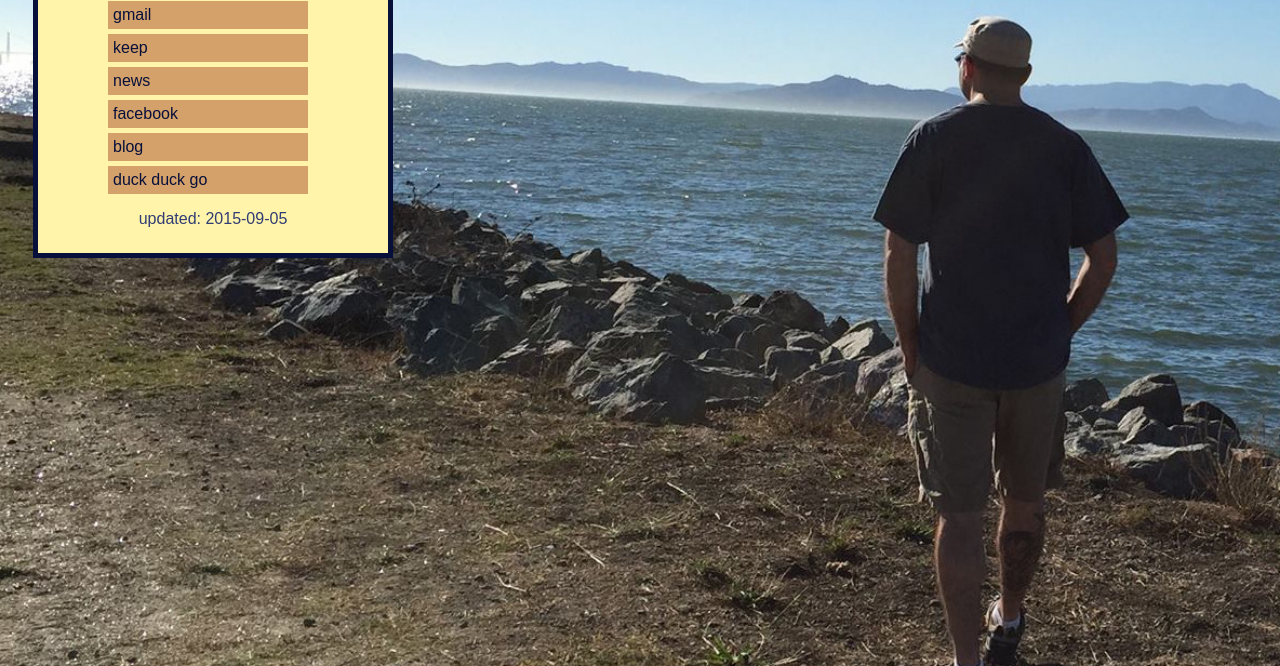
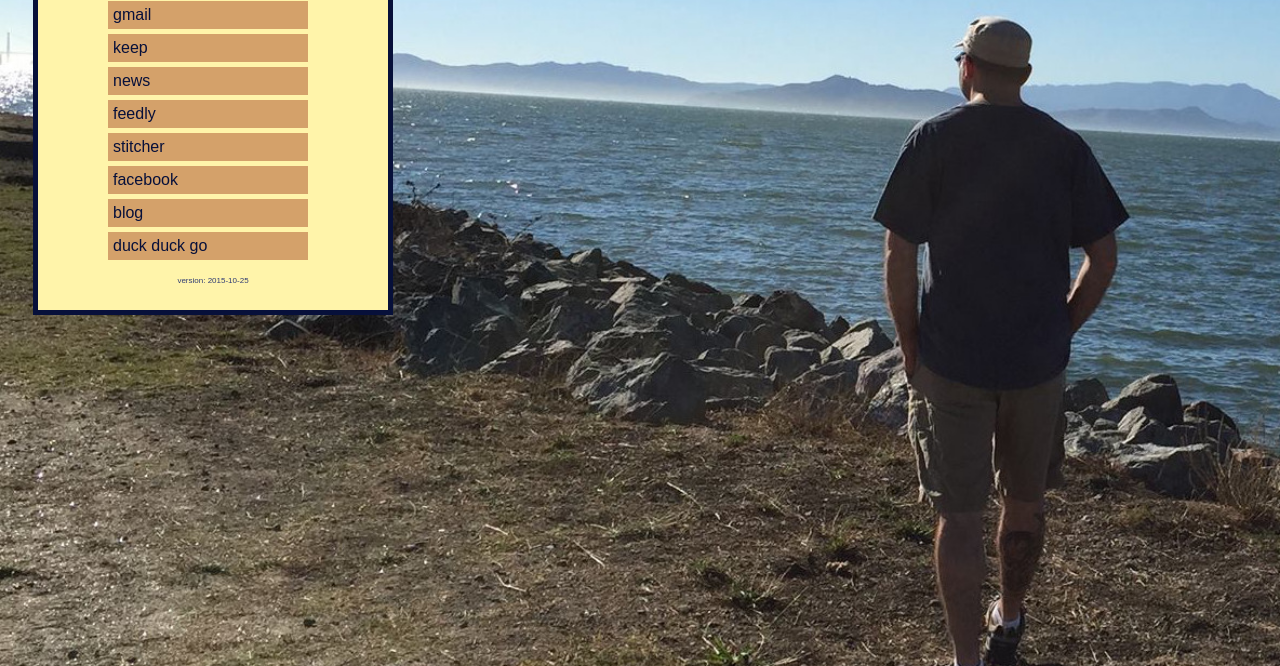
Before and after one commit to hollyfeldl/my-httpd, a plain HTML site: page http/markland.html in a window 1280 px wide. Shown: the part 134-800 px from the top of the page. Drawn offline with Linux system fonts and the light colour scheme.

Commit message:
Added some links to markland.html and also changed the landing page date stamps to more of a version indicator.
 Changes to be committed:
	modified:   louland.html
	modified:   markland.html
	modified:   static/markrank_main.css

```diff
--- a/http/markland.html
+++ b/http/markland.html
@@ -15,12 +15,14 @@
 <li><a href="https://mail.google.com/">gmail</a></li>
 <li><a href="https://keep.google.com/">keep</a></li>
 <li><a href="https://news.google.com/">news</a></li>
+<li><a href="https://feedly.com/">feedly</a></li>
+<li><a href="https://app.stitcher.com/">stitcher</a></li>
 <li><a href="https://www.facebook.com/">facebook</a></li>
 <li><a href="https://1by4by9.blogspot.com/">blog</a></li>
 <li><a href="https://duckduckgo.com">duck duck go</a></li>
 </ul>
 
-<div class="textcenter">updated: 2015-09-05</div>
+<div class="ver">version: 2015-10-25</div>
 
 </div>
 
--- a/http/static/markrank_main.css
+++ b/http/static/markrank_main.css
@@ -68,6 +68,11 @@ div.textcenter {
 	text-align: center;
 }
 
+div.ver {
+    text-align: center;
+    font-size: 50%;
+}
+
 ul {
 	list-style-type: none;
 	width: 70%;
```
Also changed, not shown: http/louland.html (+1 -1 lines).
